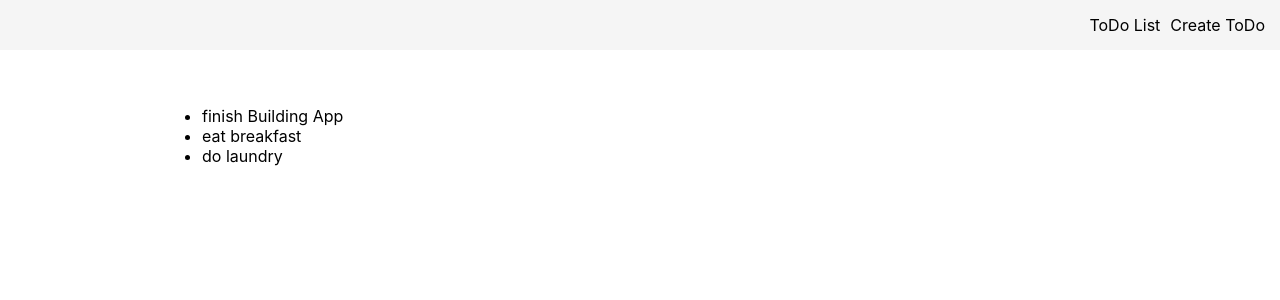
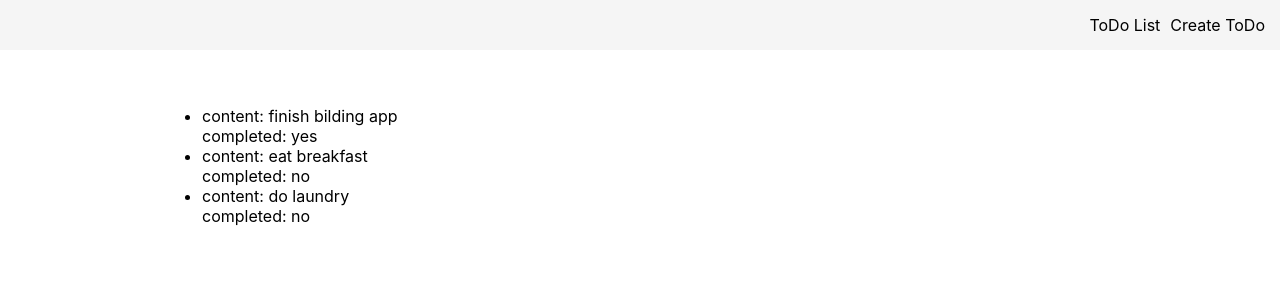
Before and after one commit to hankeliu2015/container-vs-presentational, a React (Create React App) app: page / in a window 1280 px wide. Shown: the top 300 px of the page. Built offline with nearby package versions, Linux system fonts and the light colour scheme.

Commit message:
Change appearance a bit

```diff
--- a/src/App.js
+++ b/src/App.js
@@ -8,7 +8,11 @@ import TodoNew from './containers/todonew'
 
 class App extends Component {
   state = {
-    todos: [{content: 'finish Building App', completed: true}, {content: 'eat breakfast', completed: false}, {content: 'do laundry', completed: false}]
+    todos: [
+      {content: 'finish bilding app', completed: true},
+      {content: 'eat breakfast', completed: false},
+      {content: 'do laundry', completed: false}
+    ]
   }
 
   render() {
--- a/src/components/todo.js
+++ b/src/components/todo.js
@@ -2,7 +2,12 @@ import React, { Component } from 'react';
 
 class Todo extends Component {
   render() {
-    return(<li>{this.props.content}</li>)
+    return (
+      <li>
+        content: {this.props.content}<br />
+        completed: {this.props.completed ? 'yes' : 'no'}
+      </li>
+    )
   }
 }
 
```
